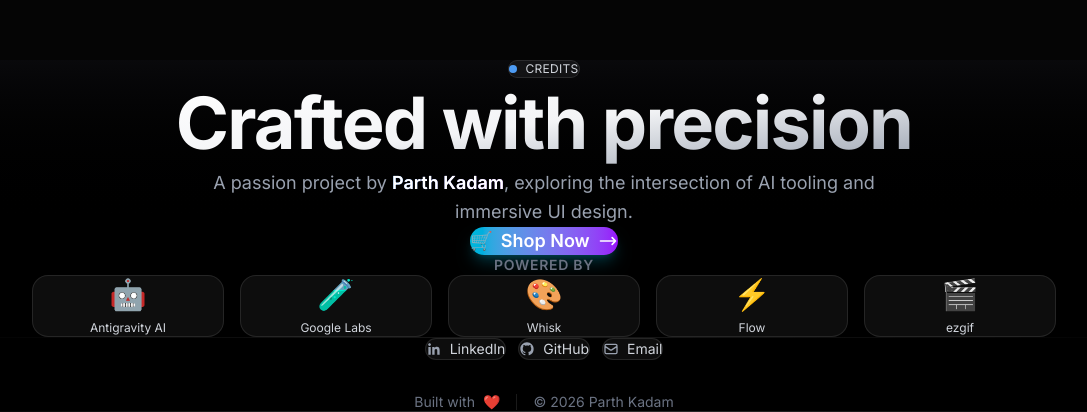
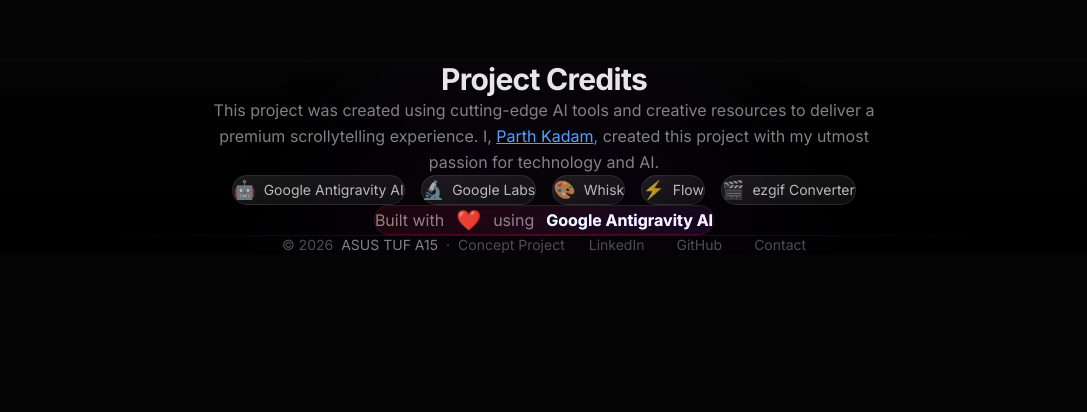
Before and after one commit to parthkk0/AsusTuf15, a Next.js app: page / in a window 1280 px wide. Shown: the part 3140-3552 px from the top of the page, without its empty margins (96-1183 px from the left). After the commit the page ends 3395 px from the top, so only its background shows below. Built offline with nearby package versions, Linux system fonts and the light colour scheme.

Commit message:
Refactor Footer component with new animations and layout

```diff
--- a/app/components/Footer.tsx
+++ b/app/components/Footer.tsx
@@ -1,14 +1,16 @@
 "use client";
 
+import React from "react";
 import { motion, Variants } from "framer-motion";
-import React from "react";
+
+/* ================= ANIMATIONS ================= */
 
 const stagger: Variants = {
     hidden: { opacity: 0 },
     visible: {
         opacity: 1,
-        transition: { staggerChildren: 0.08, delayChildren: 0.1 }
-    }
+        transition: { staggerChildren: 0.08, delayChildren: 0.1 },
+    },
 };
 
 const fadeUp: Variants = {
@@ -16,184 +18,128 @@
     visible: {
         opacity: 1,
         y: 0,
-        transition: { duration: 0.6, ease: "easeOut" }
-    }
+        transition: { duration: 0.6, ease: "easeOut" },
+    },
 };
+
+/* ================= FOOTER ================= */
+
+const tools = [
+    { name: "Google Antigravity AI", url: "https://gemini.google.com", icon: "🤖" },
+    { name: "Google Labs", url: "https://labs.google.com", icon: "🔬" },
+    { name: "Whisk", url: "https://labs.google.com/whisk", icon: "🎨" },
+    { name: "Flow", url: "https://labs.google.com", icon: "⚡" },
+    { name: "ezgif Converter", url: "https://ezgif.com", icon: "🎬" },
+];
 
 export default function Footer() {
     return (
-        <footer className="relative w-full bg-gradient-to-b from-zinc-950 via-black to-black text-gray-100">
-            {/* Ambient glow effect */}
-            <div className="absolute inset-0 bg-[radial-gradient(ellipse_at_top,_var(--tw-gradient-stops))] from-blue-900/10 via-transparent to-transparent pointer-events-none" />
+        <footer className="relative w-full bg-gradient-to-b from-[#050505] to-black border-t border-white/5 py-16 px-6 overflow-hidden">
+            {/* Background Effects */}
+            <div className="absolute top-0 left-1/2 w-[500px] h-[500px] -translate-x-1/2 bg-gradient-to-b from-purple-500/5 to-transparent rounded-full blur-3xl" />
 
-            <div className="relative max-w-7xl mx-auto px-8 lg:px-12 py-24">
+            <div className="relative w-full flex flex-col items-center justify-center">
+                {/* Main Footer Content */}
                 <motion.div
                     initial="hidden"
                     whileInView="visible"
                     viewport={{ once: true, amount: 0.3 }}
                     variants={stagger}
-                    className="space-y-16"
+                    className="w-full flex flex-col items-center justify-center text-center mb-12"
                 >
-                    {/* Header Section */}
-                    <div className="space-y-6 flex flex-col items-center text-center">
-                        <motion.div variants={fadeUp} className="inline-flex items-center gap-2 px-3 py-1 bg-white/5 border border-white/10 rounded-full backdrop-blur-sm">
-                            <div className="w-2 h-2 bg-blue-400 rounded-full animate-pulse" />
-                            <span className="text-xs font-medium text-gray-300 tracking-wide">CREDITS</span>
-                        </motion.div>
-
-                        <motion.h2
-                            variants={fadeUp}
-                            className="text-5xl md:text-6xl lg:text-7xl font-bold bg-gradient-to-br from-white via-gray-100 to-gray-400 bg-clip-text text-transparent tracking-tight leading-tight"
-                        >
-                            Crafted with precision
-                        </motion.h2>
-
-                        <motion.p
-                            variants={fadeUp}
-                            className="text-lg text-gray-400 max-w-2xl leading-relaxed"
-                        >
-                            A passion project by{" "}
-                            <span className="text-white font-semibold bg-gradient-to-r from-blue-400 to-purple-400 bg-clip-text text-transparent">
-                                Parth Kadam
-                            </span>
-                            , exploring the intersection of AI tooling and immersive UI design.
-                        </motion.p>
-
-                        <motion.a
-                            variants={fadeUp}
-                            href="https://in.store.asus.com/gaming-laptop-asus-tuf-gaming-a15-fa506ncr-hn075ws.html"
+                    <motion.h3 variants={fadeUp} className="text-3xl font-bold text-white/90 mb-6 tracking-tight">
+                        Project Credits
+                    </motion.h3>
+                    <motion.p variants={fadeUp} className="text-white/50 mb-10 max-w-2xl leading-relaxed">
+                        This project was created using cutting-edge AI tools and creative resources
+                        to deliver a premium scrollytelling experience. I,{" "}
+                        <a
+                            href="https://www.linkedin.com/in/-parthkadam"
                             target="_blank"
                             rel="noopener noreferrer"
-                            className="group inline-flex items-center gap-2 px-8 py-4 bg-gradient-to-r from-cyan-500 to-purple-600 rounded-full text-white font-semibold text-lg shadow-lg shadow-cyan-500/25 hover:shadow-cyan-500/40 hover:scale-105 transition-all duration-300"
+                            className="text-blue-400 hover:text-blue-300 underline transition-colors"
                         >
-                            <span>🛒</span>
-                            <span>Shop Now</span>
-                            <svg className="w-5 h-5 group-hover:translate-x-1 transition-transform" fill="none" stroke="currentColor" viewBox="0 0 24 24">
-                                <path strokeLinecap="round" strokeLinejoin="round" strokeWidth={2} d="M17 8l4 4m0 0l-4 4m4-4H3" />
-                            </svg>
-                        </motion.a>
-                    </div>
+                            Parth Kadam
+                        </a>
+                        , created this project with my utmost passion for technology and AI.
+                    </motion.p>
 
                     {/* Tools Grid */}
-                    <motion.div variants={fadeUp} className="flex flex-col items-center">
-                        <h3 className="text-sm font-semibold text-gray-500 uppercase tracking-wider mb-4 text-center">Powered By</h3>
-                        <div className="grid grid-cols-2 sm:grid-cols-3 md:grid-cols-5 gap-4 w-full max-w-5xl justify-items-center">
-                            <ToolCard emoji="🤖" label="Antigravity AI" href="https://antigravity.google" />
-                            <ToolCard emoji="🧪" label="Google Labs" href="https://labs.google" />
-                            <ToolCard emoji="🎨" label="Whisk" href="https://labs.google" />
-                            <ToolCard emoji="⚡" label="Flow" href="https://labs.google" />
-                            <ToolCard emoji="🎬" label="ezgif" href="https://ezgif.com" />
-                        </div>
+                    <motion.div variants={fadeUp} className="w-full flex flex-wrap items-center justify-center gap-4 mb-12">
+                        {tools.map((tool, index) => (
+                            <a
+                                key={index}
+                                href={tool.url}
+                                target="_blank"
+                                rel="noopener noreferrer"
+                                className="group relative px-6 py-3 bg-gradient-to-br from-white/10 to-white/5 backdrop-blur-sm hover:from-white/15 hover:to-white/10 border border-white/10 hover:border-white/30 rounded-full text-white/70 hover:text-white/95 text-sm font-medium transition-all duration-300 hover:scale-105 hover:shadow-lg hover:shadow-white/5"
+                            >
+                                <span className="flex items-center gap-2">
+                                    <span className="text-lg group-hover:scale-125 transition-transform duration-300">
+                                        {tool.icon}
+                                    </span>
+                                    <span>{tool.name}</span>
+                                </span>
+                            </a>
+                        ))}
                     </motion.div>
 
-                    {/* Divider */}
-                    <motion.div variants={fadeUp} className="h-px bg-gradient-to-r from-transparent via-white/10 to-transparent" />
-
-                    {/* Bottom Section */}
-                    <motion.div variants={fadeUp} className="flex flex-col items-center gap-8">
-                        {/* Social Links */}
-                        <div className="flex flex-wrap gap-3 justify-center">
-                            <SocialLink
-                                href="https://www.linkedin.com/in/-parthkadam"
-                                icon={<LinkedInIcon />}
-                                label="LinkedIn"
-                            />
-                            <SocialLink
-                                href="https://github.com/parthkk0"
-                                icon={<GitHubIcon />}
-                                label="GitHub"
-                            />
-                            <SocialLink
-                                href="mailto:parthkadam1941@gmail.com"
-                                icon={<MailIcon />}
-                                label="Email"
-                            />
-                        </div>
-
-                        {/* Copyright */}
-                        <div className="flex flex-col sm:flex-row items-center gap-4 text-sm text-gray-500">
-                            <div className="flex items-center gap-2">
-                                <span>Built with</span>
-                                <span className="text-red-500 animate-pulse">❤️</span>
-                            </div>
-                            <span className="hidden sm:block w-px h-4 bg-white/10" />
-                            <span>© {new Date().getFullYear()} Parth Kadam</span>
-                        </div>
+                    {/* Attribution */}
+                    <motion.div
+                        variants={fadeUp}
+                        className="inline-flex items-center justify-center gap-3 px-8 py-4 bg-gradient-to-r from-red-500/10 via-pink-500/10 to-purple-500/10 backdrop-blur-sm border border-red-500/20 rounded-full"
+                    >
+                        <span className="text-white/50">Built with</span>
+                        <span className="text-red-500 text-xl animate-pulse">❤️</span>
+                        <span className="text-white/50">using</span>
+                        <span className="text-white/90 font-bold bg-gradient-to-r from-blue-400 to-purple-400 bg-clip-text text-transparent">
+                            Google Antigravity AI
+                        </span>
                     </motion.div>
                 </motion.div>
+
+                {/* Divider */}
+                <div className="relative w-full max-w-4xl">
+                    <div className="absolute inset-0 bg-gradient-to-r from-transparent via-white/10 to-transparent h-px" />
+                    <div className="pt-8 mt-8">
+                        <div className="flex flex-col md:flex-row justify-center items-center gap-6 text-white/30 text-sm">
+                            <p className="flex items-center gap-2">
+                                <span>© 2026</span>
+                                <span className="text-white/50 font-medium">ASUS TUF A15</span>
+                                <span>·</span>
+                                <span>Concept Project</span>
+                            </p>
+                            <div className="flex gap-8">
+                                <a
+                                    href="https://www.linkedin.com/in/-parthkadam"
+                                    target="_blank"
+                                    rel="noopener noreferrer"
+                                    className="hover:text-white/70 transition-colors relative group"
+                                >
+                                    LinkedIn
+                                    <span className="absolute -bottom-1 left-0 w-0 h-px bg-white/70 group-hover:w-full transition-all duration-300" />
+                                </a>
+                                <a
+                                    href="https://github.com/parthkk0"
+                                    target="_blank"
+                                    rel="noopener noreferrer"
+                                    className="hover:text-white/70 transition-colors relative group"
+                                >
+                                    GitHub
+                                    <span className="absolute -bottom-1 left-0 w-0 h-px bg-white/70 group-hover:w-full transition-all duration-300" />
+                                </a>
+                                <a
+                                    href="mailto:parthkadam1941@gmail.com"
+                                    className="hover:text-white/70 transition-colors relative group"
+                                >
+                                    Contact
+                                    <span className="absolute -bottom-1 left-0 w-0 h-px bg-white/70 group-hover:w-full transition-all duration-300" />
+                                </a>
+                            </div>
+                        </div>
+                    </div>
+                </div>
             </div>
-
-            {/* Bottom gradient fade */}
-            <div className="absolute inset-x-0 bottom-0 h-px bg-gradient-to-r from-transparent via-white/20 to-transparent" />
         </footer>
     );
 }
-
-/* Components */
-
-function ToolCard({ emoji, label, href }: { emoji: string; label: string; href: string }) {
-    return (
-        <a
-            href={href}
-            target="_blank"
-            rel="noopener noreferrer"
-            className="group relative flex flex-col items-center justify-center gap-2 p-5 w-full bg-white/5 border border-white/10 rounded-2xl hover:bg-white/10 hover:border-white/20 transition-all duration-300 hover:scale-105"
-            aria-label={`Visit ${label}`}
-        >
-            <span className="text-3xl group-hover:scale-110 transition-transform duration-300" aria-hidden>
-                {emoji}
-            </span>
-            <span className="text-xs font-medium text-gray-300 group-hover:text-white transition-colors text-center">
-                {label}
-            </span>
-            <div className="absolute inset-0 rounded-2xl bg-gradient-to-br from-blue-500/0 to-purple-500/0 group-hover:from-blue-500/10 group-hover:to-purple-500/10 transition-all duration-300" />
-        </a>
-    );
-}
-
-function SocialLink({ href, icon, label }: { href: string; icon: React.ReactNode; label: string }) {
-    const isEmail = href.startsWith("mailto:");
-
-    return (
-        <a
-            href={href}
-            target={isEmail ? "_self" : "_blank"}
-            rel={isEmail ? undefined : "noopener noreferrer"}
-            className="group flex items-center gap-2 px-4 py-2 bg-white/5 border border-white/10 rounded-full hover:bg-white/10 hover:border-white/20 transition-all duration-300 hover:scale-105"
-            aria-label={`Connect on ${label}`}
-        >
-            <span className="w-4 h-4 text-gray-400 group-hover:text-white transition-colors">
-                {icon}
-            </span>
-            <span className="text-sm font-medium text-gray-300 group-hover:text-white transition-colors">
-                {label}
-            </span>
-        </a>
-    );
-}
-
-/* Icons */
-
-function LinkedInIcon() {
-    return (
-        <svg className="w-full h-full" fill="currentColor" viewBox="0 0 24 24">
-            <path d="M20.447 20.452h-3.554v-5.569c0-1.328-.027-3.037-1.852-3.037-1.853 0-2.136 1.445-2.136 2.939v5.667H9.351V9h3.414v1.561h.046c.477-.9 1.637-1.85 3.37-1.85 3.601 0 4.267 2.37 4.267 5.455v6.286zM5.337 7.433c-1.144 0-2.063-.926-2.063-2.065 0-1.138.92-2.063 2.063-2.063 1.14 0 2.064.925 2.064 2.063 0 1.139-.925 2.065-2.064 2.065zm1.782 13.019H3.555V9h3.564v11.452z" />
-        </svg>
-    );
-}
-
-function GitHubIcon() {
-    return (
-        <svg className="w-full h-full" fill="currentColor" viewBox="0 0 24 24">
-            <path fillRule="evenodd" d="M12 2C6.477 2 2 6.484 2 12.017c0 4.425 2.865 8.18 6.839 9.504.5.092.682-.217.682-.483 0-.237-.008-.868-.013-1.703-2.782.605-3.369-1.343-3.369-1.343-.454-1.158-1.11-1.466-1.11-1.466-.908-.62.069-.608.069-.608 1.003.07 1.531 1.032 1.531 1.032.892 1.53 2.341 1.088 2.91.832.092-.647.35-1.088.636-1.338-2.22-.253-4.555-1.113-4.555-4.951 0-1.093.39-1.988 1.029-2.688-.103-.253-.446-1.272.098-2.65 0 0 .84-.27 2.75 1.026A9.564 9.564 0 0112 6.844c.85.004 1.705.115 2.504.337 1.909-1.296 2.747-1.027 2.747-1.027.546 1.379.202 2.398.1 2.651.64.7 1.028 1.595 1.028 2.688 0 3.848-2.339 4.695-4.566 4.943.359.309.678.92.678 1.855 0 1.338-.012 2.419-.012 2.747 0 .268.18.58.688.482A10.019 10.019 0 0022 12.017C22 6.484 17.522 2 12 2z" clipRule="evenodd" />
-        </svg>
-    );
-}
-
-function MailIcon() {
-    return (
-        <svg className="w-full h-full" fill="none" stroke="currentColor" viewBox="0 0 24 24">
-            <path strokeLinecap="round" strokeLinejoin="round" strokeWidth={2} d="M3 8l7.89 5.26a2 2 0 002.22 0L21 8M5 19h14a2 2 0 002-2V7a2 2 0 00-2-2H5a2 2 0 00-2 2v10a2 2 0 002 2z" />
-        </svg>
-    );
-}
```
